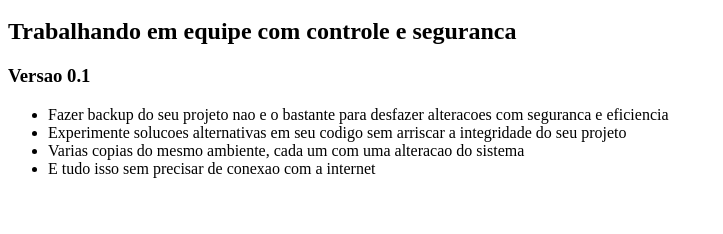
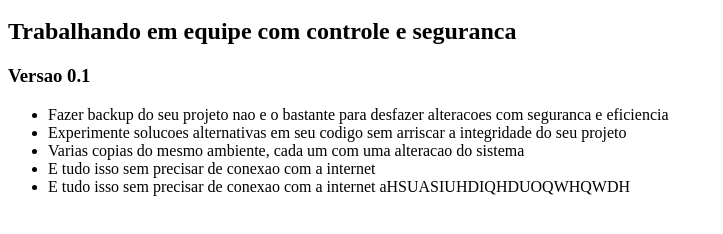
Before and after one commit to felpsn/curso-git, a plain HTML site: page index.html in a window 1280 px wide. Shown: the part 48-282 px from the top of the page, without its empty margins (0-723 px from the left). Drawn offline with Linux system fonts and the light colour scheme.

Commit message:
Agora foi

```diff
--- a/index.html
+++ b/index.html
@@ -16,6 +16,7 @@
 			<li>Varias copias do mesmo ambiente, cada um com uma alteracao
 			do sistema</li>
 			<li>E tudo isso sem precisar de conexao com a internet</li>
+			<li>E tudo isso sem precisar de conexao com a internet aHSUASIUHDIQHDUOQWHQWDH</li>
 		</ul>
 	</body>
 
```
